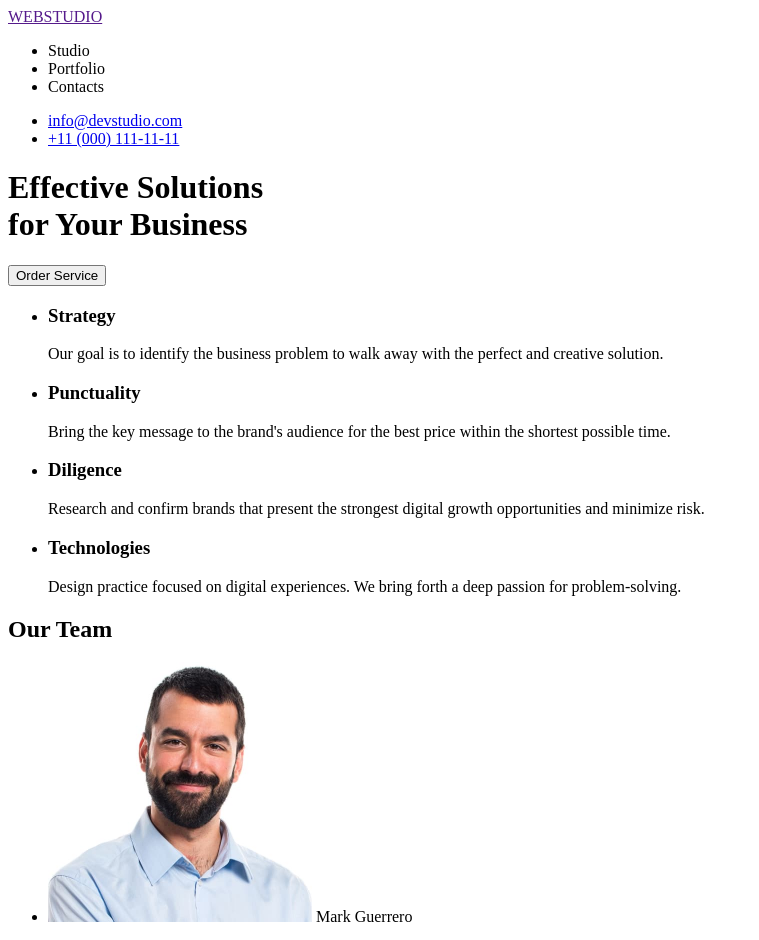
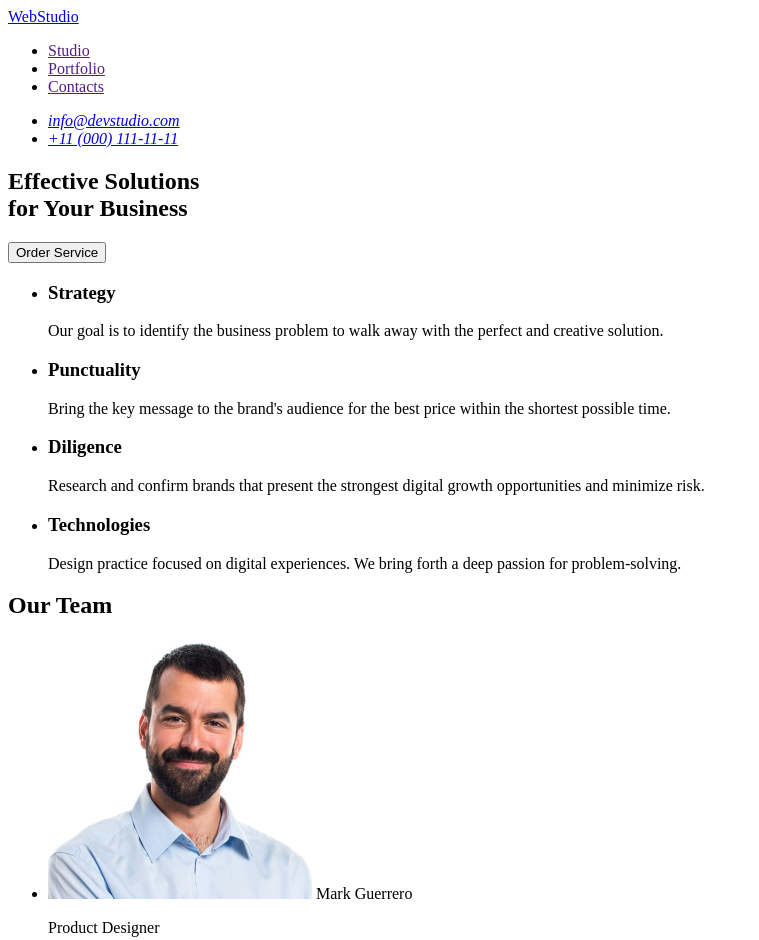
Before and after one commit to valeriia123/goit-markup-hw-02, a plain HTML site: page index.html in a window 1280 px wide. Shown: the top 940 px of the page, without its empty margins (0-759 px from the left). Drawn offline with Linux system fonts and the light colour scheme.

Commit message:
delete css

```diff
--- a/css/styles.css
+++ /dev/null
@@ -1,3 +0,0 @@
-/* body {
-       font-family: "Roboto", sans-serif;
-} */
--- a/index.html
+++ b/index.html
@@ -3,42 +3,44 @@
 <head>
     <meta charset="UTF-8">
     <meta name="viewport" content="width=device-width, initial-scale=1.0">
-    <link rel="preconnect" href="https://fonts.googleapis.com">
-    <link rel="preconnect" href="https://fonts.gstatic.com" crossorigin>
+    <!-- <link rel="preconnect" href="https://fonts.googleapis.com">
+    <link rel="preconnect" href="https://fonts.gstatic.com" crossorigin> -->
     <!-- <link href="https://fonts.googleapis.com/css2?family=Roboto:ital,wght@0,100;0,300;0,400;0,500;0,700;0,900;1,100;1,300;1,400;1,500;1,700;1,900&display=swap" rel="stylesheet"> -->
     <title>Document</title>
-    <link rel="stylesheet" href="./css/styles.css">
+    <!-- <link rel="stylesheet" href="./css/styles.css"> -->
 </head>
 <body>
     <header>
 
         <!-- лого -->
+         <nav>
+        <a href="./index.html">WebStudio</a>
 
-        <a href="">WEBSTUDIO</a>
-
-        <nav>
         <ul>
-            <li>Studio</li>
-            <li>Portfolio</li>
-            <li>Contacts</li>
+            <li><a href="">Studio</a></li>
+            <li><a href="">Portfolio</a></li>
+            <li><a href="">Contacts</a></li>
         </ul>
         </nav>
-
-            <ul>
-                <li><a href="mailto:info@devstudio.com">info@devstudio.com</a></li>
-                <li><a href="tel:+110001111111">+11 (000) 111-11-11</a></li>
-            </ul>
+        <address>
+        <ul>
+            <li><a href=”mailto:info@devstudio.com”>info@devstudio.com</a></li>
+            <li><a href="tel:+110001111111">+11 (000) 111-11-11</a></li>
+        </ul>
+        </address>
 
 
     </header>
 
     <main>
 
+<section>
 <h1>Effective Solutions <br>
     for Your Business</h1>
+    <button type="button">Order Service</button>
+</section>
 
-    <button type="button">Order Service</button>
-
+<section>
     <ul>
         <li><h3>Strategy</h3>
             <p>Our goal is to identify the business
@@ -54,7 +56,9 @@
             <p>Design practice focused on digital experiences. We bring forth a deep passion for problem-solving.</p>
         </li>
     </ul>
+</section>
 
+<section>
     <h2>Our Team</h2>
     <ul>
     <li><img src="./images/img1-squoosh.jpg" alt="Mark Guerrero" width="264">
@@ -74,13 +78,14 @@
         <p>UI Designer</p>
     </li>
     </ul>
+</section>
 
     </main>
 
     <footer>
 
         <!-- лого -->
-        <a href="">WEBSTUDIO</a>
+        <a href="./index.html">WebStudio</a>
         <p>Increase the flow of customers and sales for your business with digital marketing & growth solutions.</p>
 
     </footer>
```
